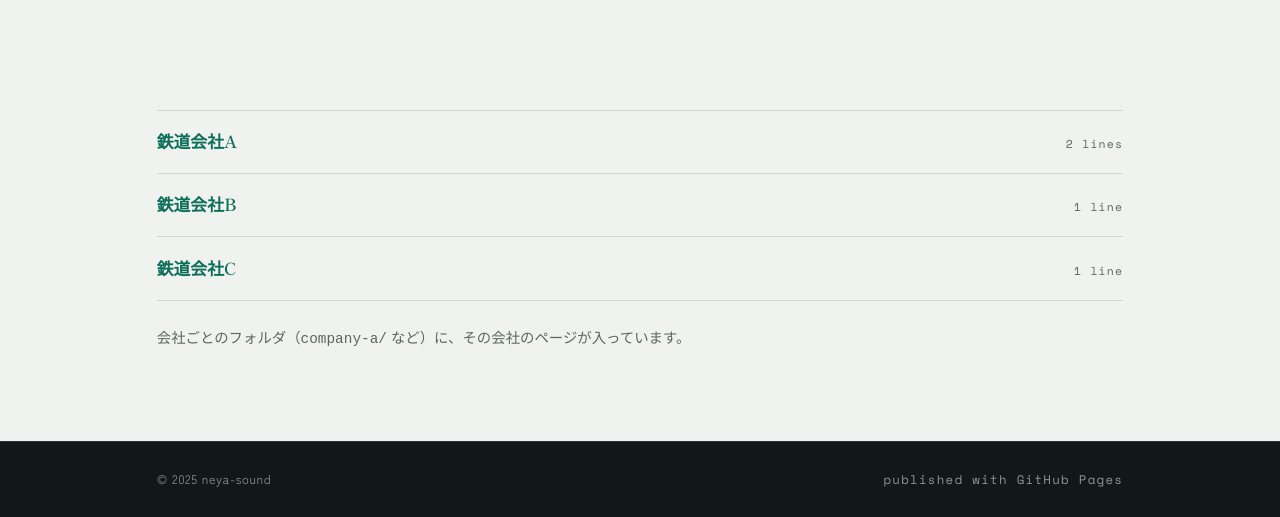
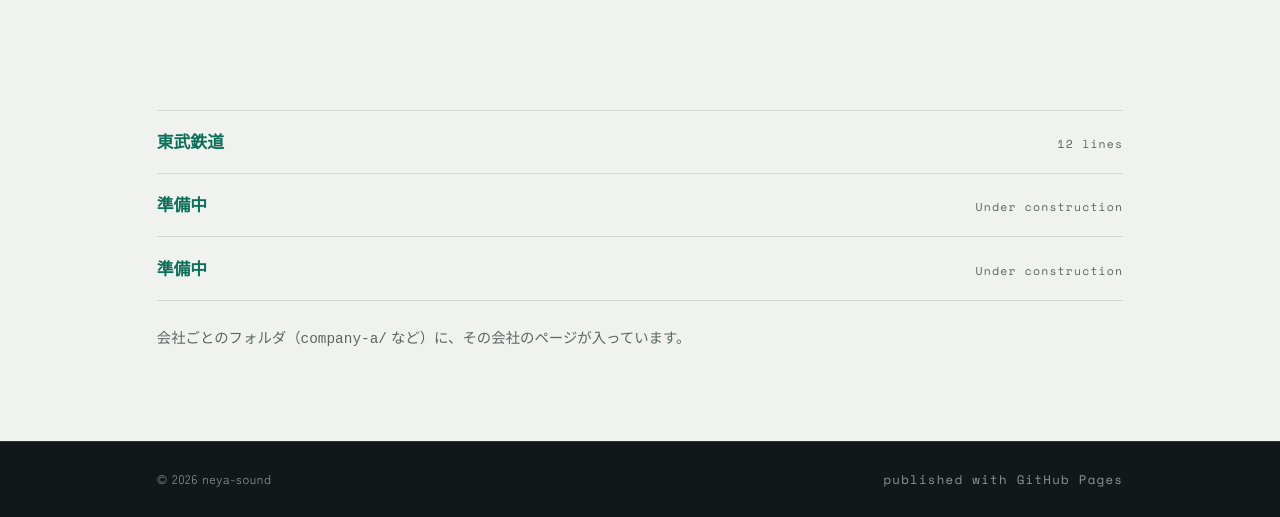
Before and after one commit to haruneya/neya-sound, a plain HTML site: page audio/index.html in a window 1280 px wide. Shown: the part 325-842 px from the top of the page. Drawn offline with nearby package versions, Linux system fonts and the light colour scheme.

Commit message:
Update index.html

```diff
--- a/audio/index.html
+++ b/audio/index.html
@@ -238,9 +238,9 @@
     <div class="wrap">
       <!-- ▼ 会社を増やすときは、この <li> をコピーして書き換える ▼ -->
       <ul class="tree">
-        <li><a href="company-a/index.html">鉄道会社A</a><span class="count">2 lines</span></li>
-        <li><a href="company-b/index.html">鉄道会社B</a><span class="count">1 line</span></li>
-        <li><a href="company-c/index.html">鉄道会社C</a><span class="count">1 line</span></li>
+        <li><a href="tobu/index.html">東武鉄道</a><span class="count">12 lines</span></li>
+        <li><a href="company-b/index.html">準備中</a><span class="count">Under construction</span></li>
+        <li><a href="company-c/index.html">準備中</a><span class="count">Under construction</span></li>
       </ul>
       <p class="note-line">会社ごとのフォルダ（<code>company-a/</code> など）に、その会社のページが入っています。</p>
     </div>
@@ -250,7 +250,7 @@
 
 <footer class="site-footer">
   <div class="wrap">
-    <span>© 2025 neya-sound</span>
+    <span>© 2026 neya-sound</span>
     <span class="mono">published with GitHub Pages</span>
   </div>
 </footer>
```
